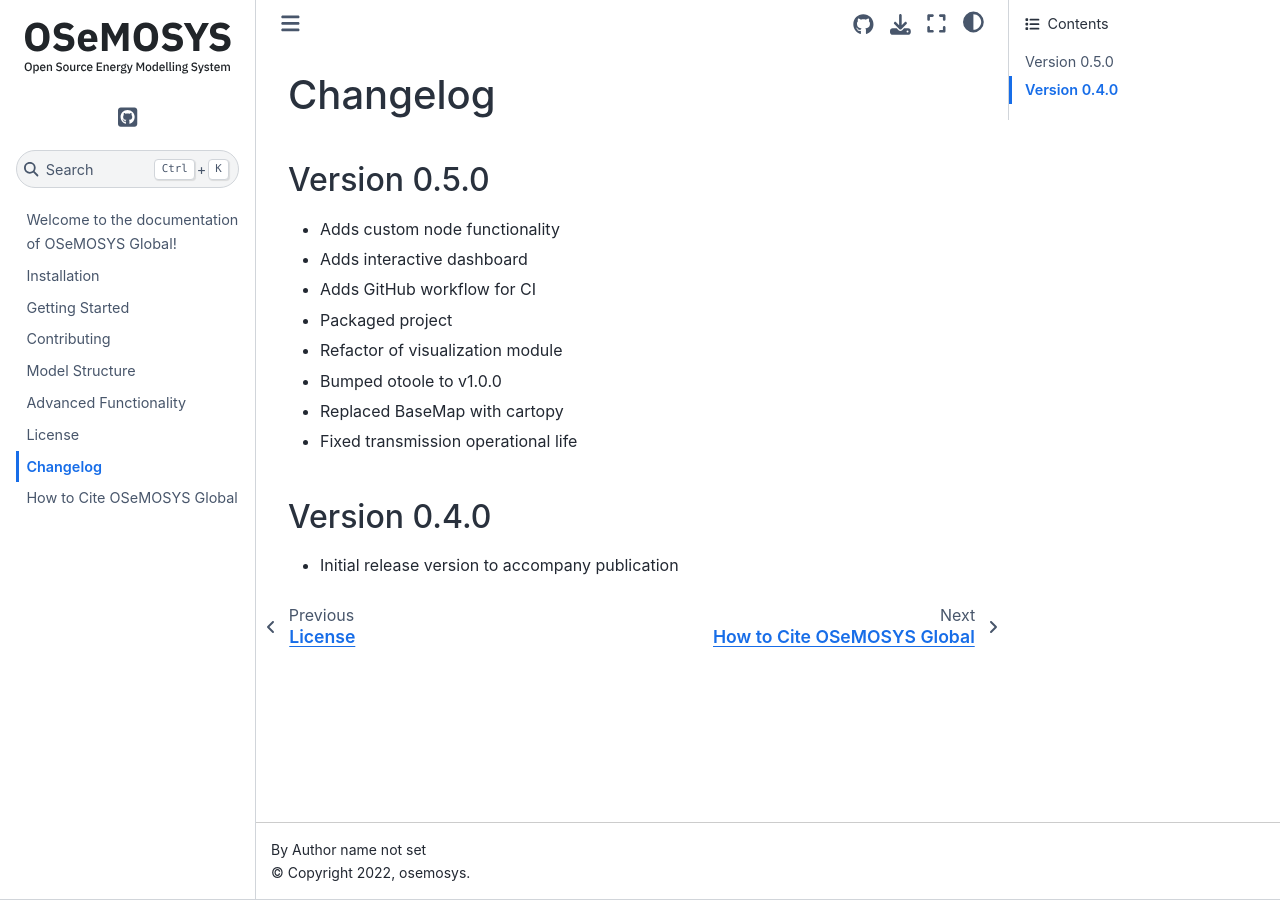
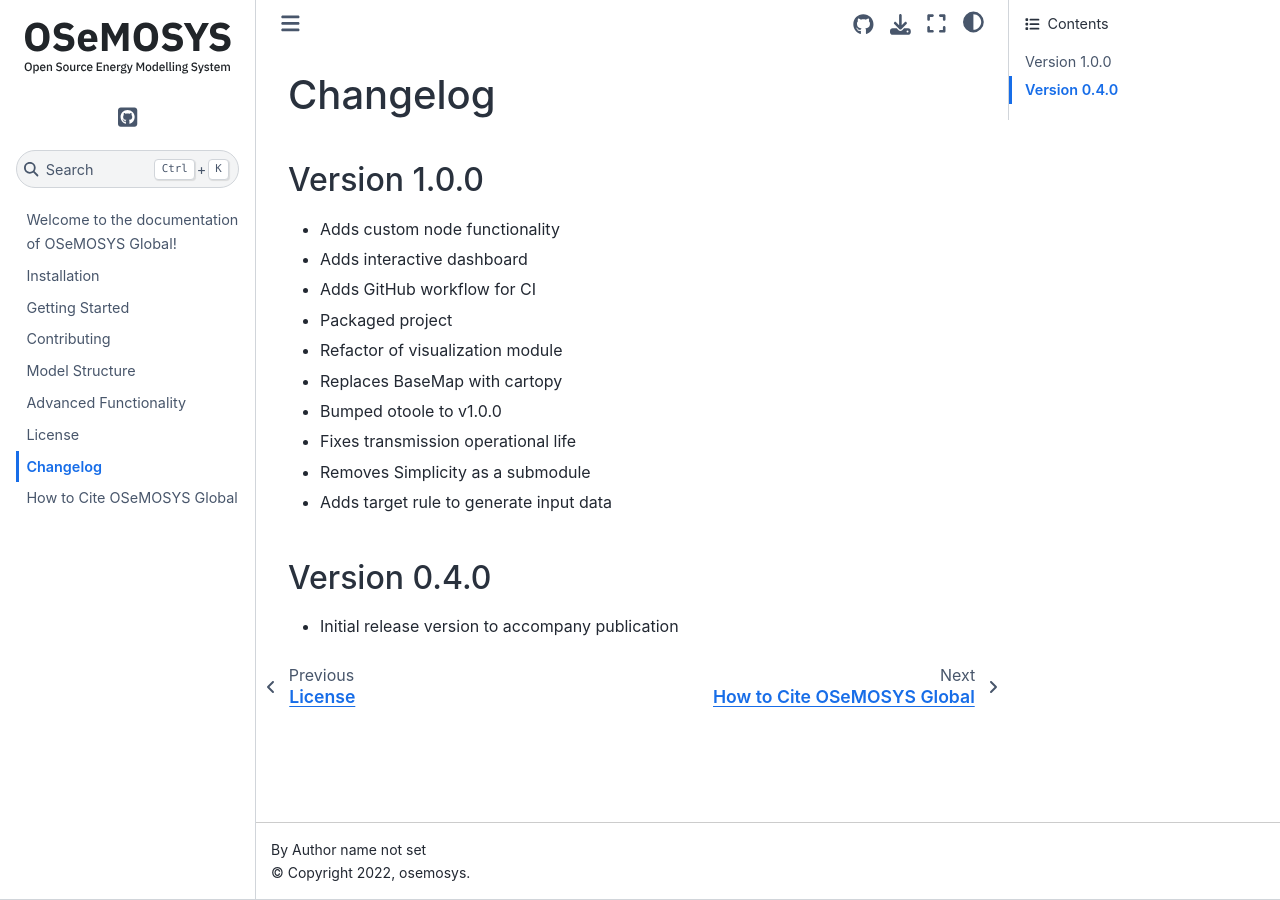
Before and after one commit to OSeMOSYS/osemosys_global, a Sphinx documentation site: the page built from docs/changelog.md, in a window 1280 px wide. Built offline with Sphinx 7.4.7 and the Sphinx Book theme 1.1.4, drawn with Linux system fonts in a browser that asks for light colours; the version number is read from the project's files by our own code.

Commit message:
changelog update

```diff
--- a/docs/changelog.md
+++ b/docs/changelog.md
@@ -1,14 +1,16 @@
 # Changelog
 
-## Version 0.5.0
+## Version 1.0.0
 - Adds custom node functionality
 - Adds interactive dashboard
 - Adds GitHub workflow for CI
 - Packaged project
 - Refactor of visualization module
+- Replaces BaseMap with cartopy
 - Bumped otoole to v1.0.0
-- Replaced BaseMap with cartopy
-- Fixed transmission operational life
+- Fixes transmission operational life
+- Removes Simplicity as a submodule
+- Adds target rule to generate input data
 
 ## Version 0.4.0
  - Initial release version to accompany publication
```
Also changed, not shown: docs/advanced-functionality.md (+1 -1 lines).
